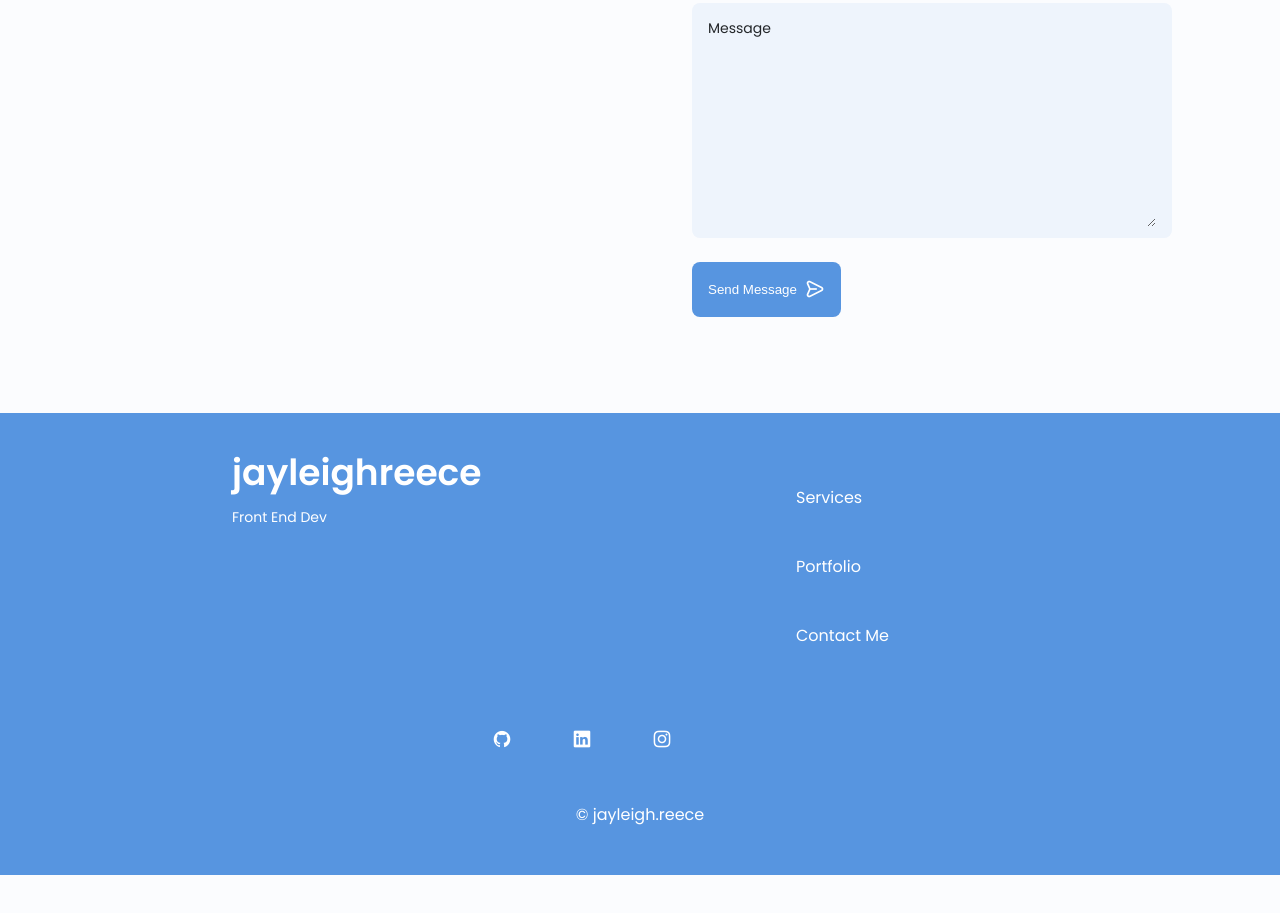
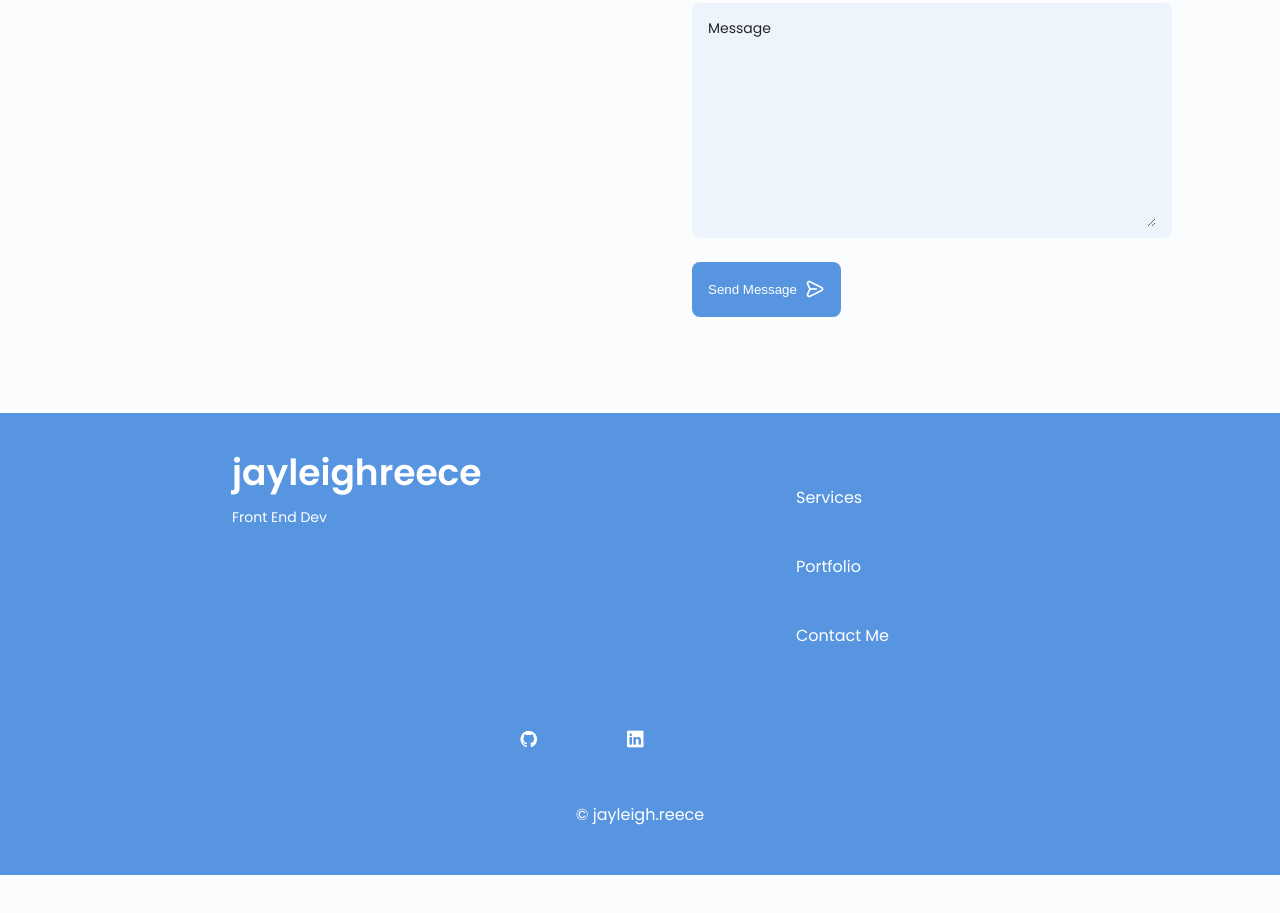
Before and after one commit to Jay-Leigh/portfolio-website1, a plain HTML site: page cvweb/index.html in a window 1280 px wide. Shown: the part 4524-5437 px from the top of the page. Drawn offline with nearby package versions, Linux system fonts and the light colour scheme.

Commit message:
Update index.html

```diff
--- a/cvweb/index.html
+++ b/cvweb/index.html
@@ -809,9 +809,9 @@
                     <a href="https://www.linkedin.com/in/jay-leigh-vergotine-101626231/" target="_blank" class="footer__social">
                         <i class="uil uil-linkedin"></i>
                     </a>
-                    <a href="https://dribbble.com/jayleighreece" target="_blank" class="footer__social">
-                        <i class="uil uil-instagram"></i>
-                    </a>
+                    <!-- <a href="https://dribbble.com/jayleighreece" target="_blank" class="footer__social">
+                        <i class="uil uil-dribbble"></i>
+                    </a> -->
                 </div>
             </div>
 
```
